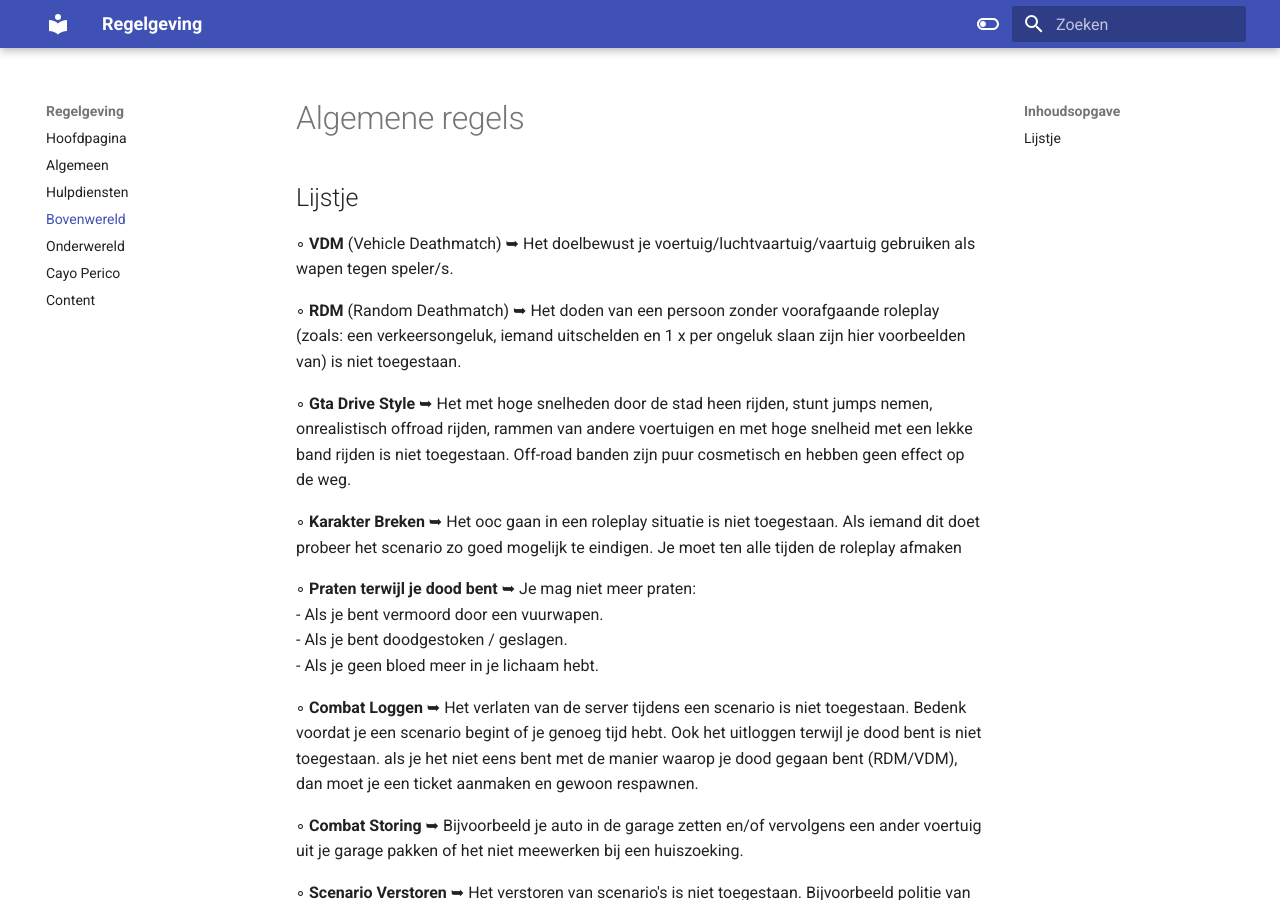
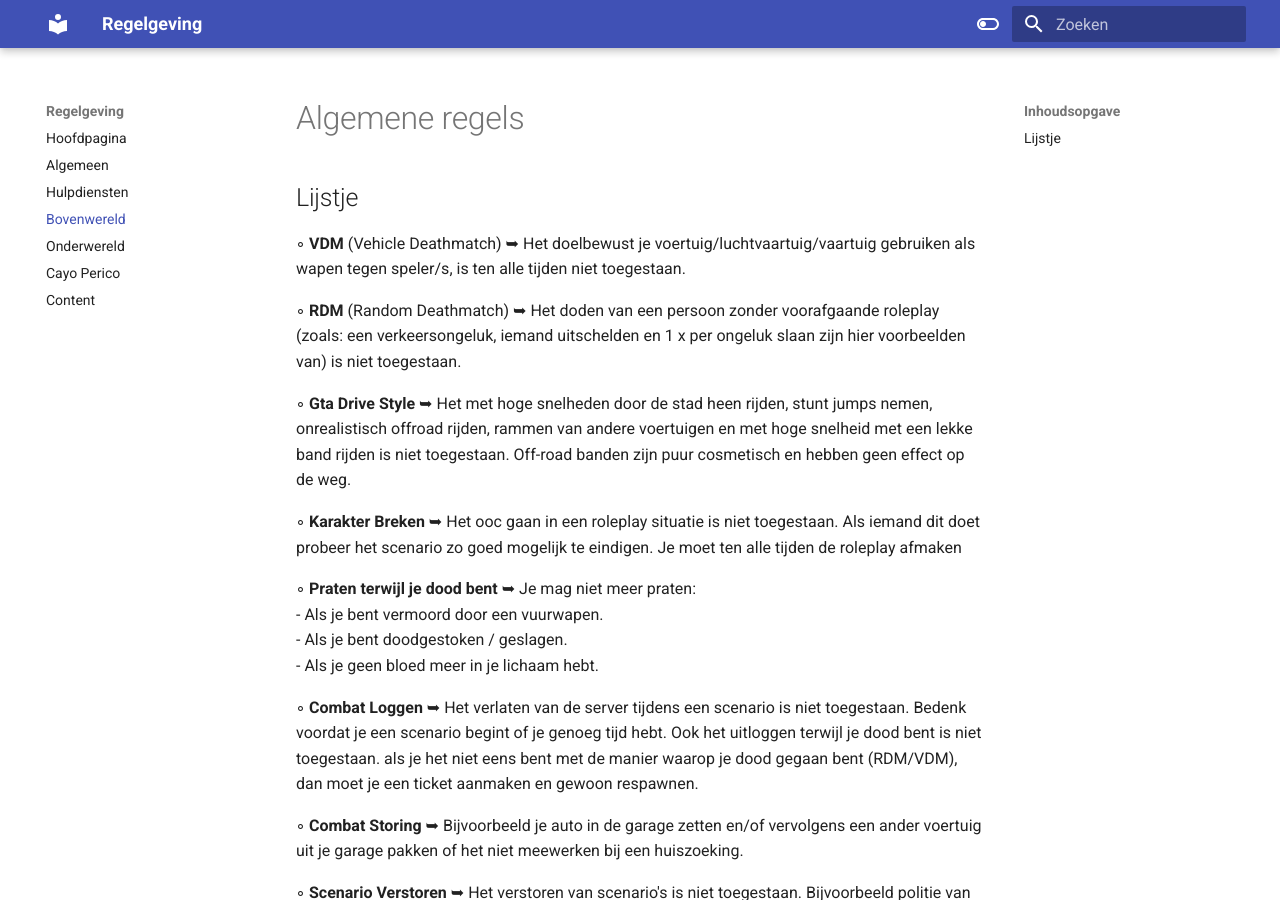
Before and after one commit to CappaWappa/Regels, an MkDocs documentation site: the page built from docs/bovenwereld.md, in a window 1280 px wide and 900 px high. Built offline with MkDocs 1.6.1 and Material for MkDocs 9.7.7, drawn with Linux system fonts in a browser that asks for light colours; comment, search, counter and statistics services are not loaded.

Commit message:
Update bovenwereld.md

```diff
--- a/docs/bovenwereld.md
+++ b/docs/bovenwereld.md
@@ -1,6 +1,6 @@
 # Algemene regels
 ## Lijstje
-◦ <b>VDM</b> (Vehicle Deathmatch) ➥ Het doelbewust je voertuig/luchtvaartuig/vaartuig gebruiken als wapen tegen speler/s.
+◦ <b>VDM</b> (Vehicle Deathmatch) ➥ Het doelbewust je voertuig/luchtvaartuig/vaartuig gebruiken als wapen tegen speler/s, is ten alle tijden niet toegestaan.
 
 ◦ <b>RDM</b> (Random Deathmatch) ➥ Het doden van een persoon zonder voorafgaande roleplay (zoals: een verkeersongeluk, iemand uitschelden en 1 x per ongeluk slaan zijn hier voorbeelden van) is niet toegestaan.
 
```
